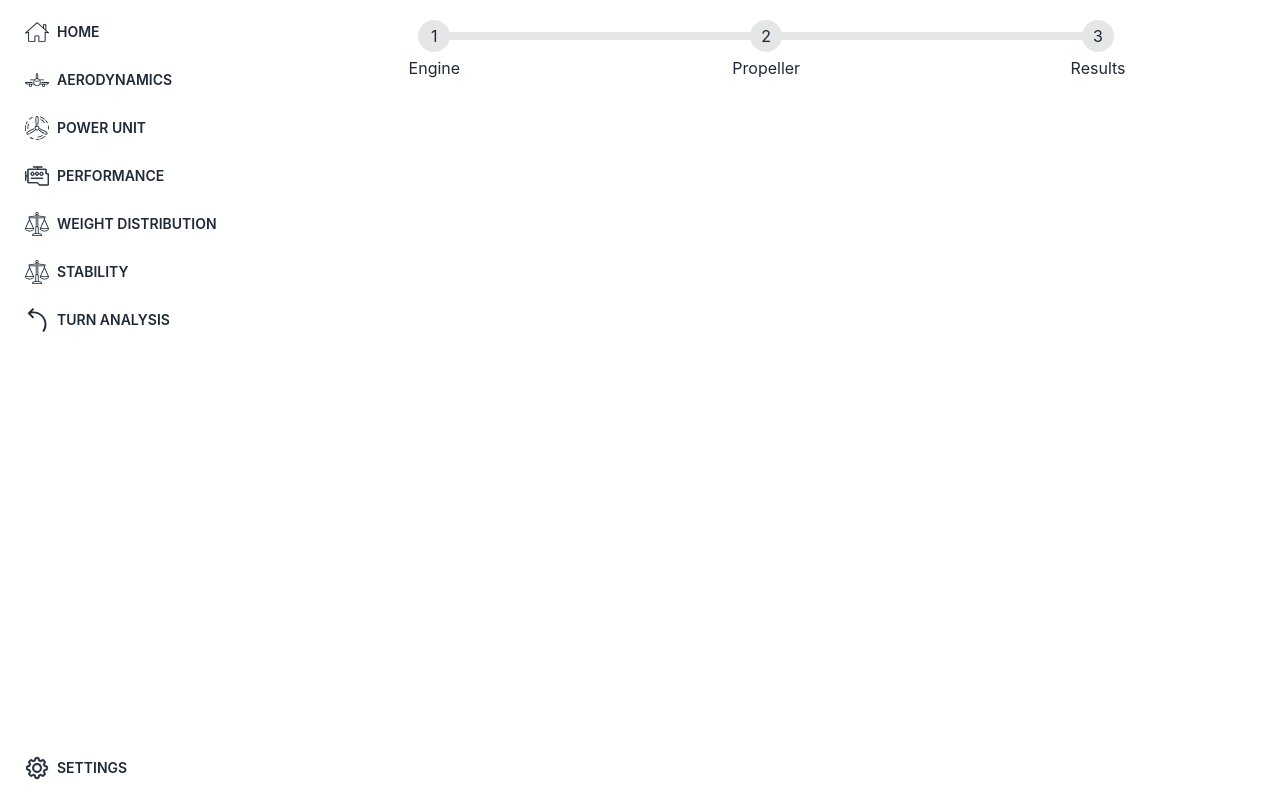
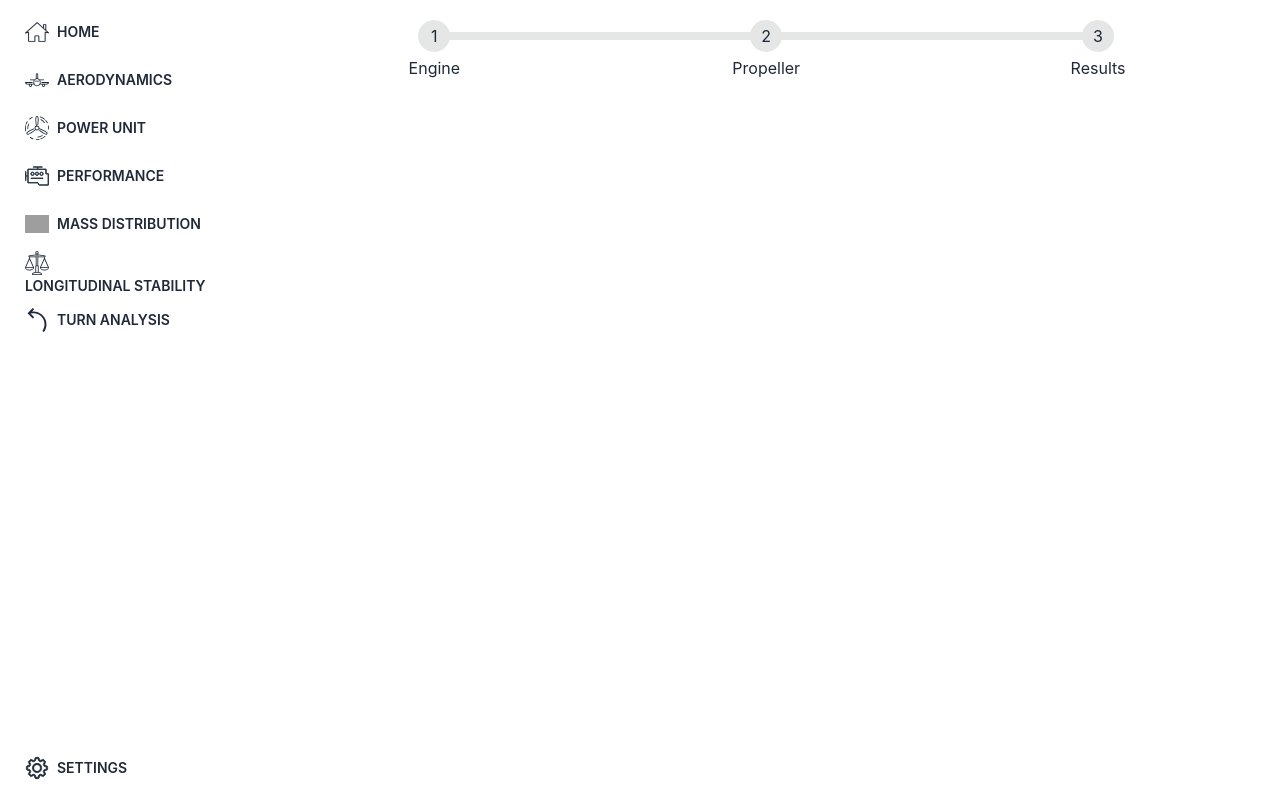
Before and after one commit to adamsmietanka/aircraft-calculator, a React (Create React App) app in the folder frontend/: page /powerunit in a window 1280 px wide. Built offline with nearby package versions, Linux system fonts and the light colour scheme; grey boxes are pictures that could not be loaded.

Commit message:
refactor: adjust tab names  and icons

```diff
--- a/frontend/src/components/ui/Navigation.tsx
+++ b/frontend/src/components/ui/Navigation.tsx
@@ -27,17 +27,17 @@ const links = [
   },
   {
     to: "/weight",
-      name: "Weight distribution",
-    icon: <Scales />,
+    name: "Mass Distribution",
+    icon: <img src="https://img.icons8.com/ios/100/null/weight-kg.png" />,
   },
   {
-    to: "/stability/longitudal-moment",
-    name: "Stability",
+    to: "/stability/longitudinal-moment",
+    name: "Longitudinal Stability",
     icon: <Scales />,
   },
   {
     to: "/turn",
-    name: "Turn analysis",
+    name: "Turn Analysis",
     icon: <Curve />,
   },
 ];
--- a/frontend/src/index.tsx
+++ b/frontend/src/index.tsx
@@ -46,7 +46,7 @@ root.render(
           <Route path="weight" element={<Weight />} />
           <Route path="stability" element={<Steps steps={stabilitySteps} />}>
             <Route
-              path="longitudal-moment"
+              path="longitudinal-moment"
               element={<StabilityLongitudalMoment />}
             />
             <Route path="steer" element={<StabillitySteer/>} />
--- a/frontend/src/utils/steps.ts
+++ b/frontend/src/utils/steps.ts
@@ -30,15 +30,15 @@ export const powerUnitSteps: Step[] = [
 export const stabilitySteps: Step[] = [
   {
     name: "Longitudinal Moment",
-    path: "longitudal-moment",
-    enabledPaths: ["longitudal-moment", "steer", "rod-force","stabillty-and-manouverabillty"],
+    path: "longitudinal-moment",
+    enabledPaths: ["longitudinal-moment", "steer", "rod-force","stabillty-and-manouverabillty"],
     next: "steer",
   },
   {
     name: "Steer",
     path: "steer",
     enabledPaths: [ "steer", "rod-force","stabillty-and-manouverabillty"],
-    previous: "longitudal-moment",
+    previous: "longitudinal-moment",
     next: "rod-force",
   },
   {
```
